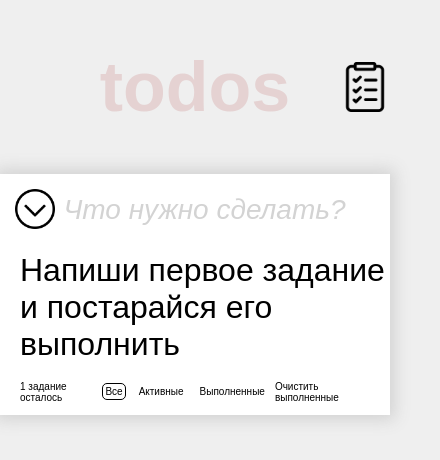
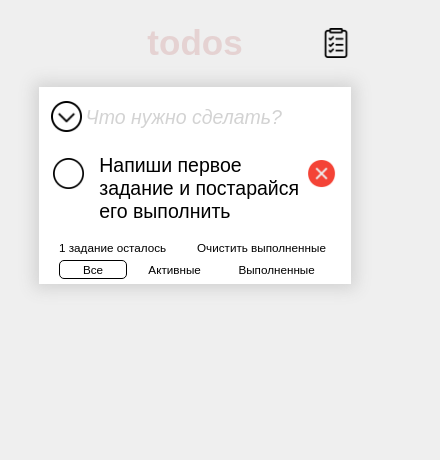
Before and after one commit to OmnicolorYT/ReactTodo, a React (Create React App) app: page / in a window 390 px wide. Shown: the top 460 px of the page, 440 px wide, since content can reach past the window. Built offline with nearby package versions, Linux system fonts and the light colour scheme.

Commit message:
mobile-viewport fix (23.07)

```diff
--- a/src/App.scss
+++ b/src/App.scss
@@ -1,13 +1,20 @@
+$desktop: 540px;
+
 body {
   padding: 0;
-  width: 500px;
   margin: 0 auto 20px;
   font-family: sans-serif;
   background-color: #efefef;
 }
 
-@media(max-width: 540px) {
+@media(min-width: $desktop) {
   body {
-    width: 100%;
+    width: 500px;
   }
 }
+
+@media(max-width: $desktop) {
+  body {
+    width: 80%;
+  }
+}
--- a/src/components/Footer/Footer.js
+++ b/src/components/Footer/Footer.js
@@ -20,7 +20,7 @@ function Footer() {
 
     return (
         <div className={styles.footer}>
-            <p className="counter">{pluralizedCountStr}</p>
+            <p className={styles.counter}>{pluralizedCountStr}</p>
             <div className={styles.buttons}>
                 <a className={cx({checked: sort === 'ALL'})} onClick={() => dispatch(switchSort('ALL'))} href='#'>Все</a>
                 <a className={cx({checked: sort === 'ACTIVE'})} onClick={() => dispatch(switchSort('ACTIVE'))} href='#'>Активные</a>
--- a/src/components/Footer/Footer.module.scss
+++ b/src/components/Footer/Footer.module.scss
@@ -1,11 +1,9 @@
+$desktop: 540px;
+
 .footer {
-  display: flex;
-  padding-left: 10px;
-  padding-right: 10px;
   width: 100%;
   justify-content: space-between;
   align-items: center;
-  font-size: 10px;
 }
 
 .footer p {
@@ -21,10 +19,8 @@
 }
 
 .buttons {
-  display: flex;
   justify-content: space-between;
   align-items: center;
-  height: 14px;
 }
 
 .footer > a:hover {
@@ -33,10 +29,6 @@
 
 .footer .buttons a {
   box-sizing: border-box;
-  margin-left: 5px;
-  margin-right: 5px;
-  border-radius: 5px;
-  padding: 2px;
 }
 
 .footer .buttons a:not(.checked) {
@@ -50,3 +42,57 @@ a.checked {
 .footer .buttons a:not(.checked):hover {
   border: 1px solid grey;
 }
+
+@media(min-width: $desktop) {
+  .footer {
+    display: flex;
+    padding-left: 10px;
+    padding-right: 10px;
+    font-size: 10px;
+  }
+
+  .footer .buttons a {
+    margin-left: 5px;
+    margin-right: 5px;
+    border-radius: 5px;
+    padding: 2px;
+  }
+
+  .buttons {
+    display: flex;
+    height: 14px;
+  }
+}
+
+@media(max-width: $desktop) {
+  .footer {
+    display: grid;
+    grid-template-areas:
+      "counter clear-all"
+      "buttons buttons";
+    padding-left: 10px;
+    padding-right: 10px;
+    font-size: 3vw;
+    grid-template-columns: 50% 50%;
+    grid-auto-rows: auto;
+    row-gap: 1vw;
+  }
+
+  .footer .buttons a {
+    border-radius: 5px;
+    padding: 2px;
+    text-align: center;
+  }
+
+  .footer .counter {
+    grid-area: counter;
+  }
+
+  .buttons {
+    grid-area: buttons;
+    display: grid;
+    height: 14px;
+    grid-template-columns: 25% 25% 40%;
+    column-gap: 3%;
+  }
+}
--- a/src/components/Header/Header.module.scss
+++ b/src/components/Header/Header.module.scss
@@ -1,3 +1,5 @@
+$desktop: 540px;
+
 header {
   width: 100%;
   margin-left: auto;
@@ -7,10 +9,8 @@ header {
 h1 {
   width: 100%;
   text-align: center;
-  font-size: 70px;
   color: rgba(175, 47, 47, 0.15);
   background: url("../../../public/Header_images/to-do-list.png") no-repeat center right;
-  background-size: 50px 50px;
   -moz-transition: all 0.3s ease;
   -o-transition: all 0.3s ease;
   -webkit-transition: all 0.3s ease;
@@ -19,3 +19,17 @@ h1 {
 h1:hover {
   background-image: url("../../../public/Header_images/to-do-list-hover.png");
 }
+
+@media(min-width: $desktop) {
+  h1 {
+    font-size: 70px;
+    background-size: 50px 50px;
+  }
+}
+
+@media(max-width: $desktop) {
+  h1 {
+    font-size: 35px;
+    background-size: 30px 30px;
+  }
+}
--- a/src/components/MainTodo/MainTodo.module.scss
+++ b/src/components/MainTodo/MainTodo.module.scss
@@ -1,3 +1,5 @@
+$desktop: 540px;
+
 .todo {
   width: 100%;
   margin-right: auto;
@@ -17,3 +19,9 @@
 .todo:hover {
   box-shadow: 0 0 25px 10px lightgrey;
 }
+
+@media(min-width: $desktop) {
+}
+
+@media(max-width: $desktop) {
+}
--- a/src/components/TodoInput/TodoInput.module.scss
+++ b/src/components/TodoInput/TodoInput.module.scss
@@ -1,11 +1,10 @@
+$desktop: 540px;
+
 .toggleAll {
-  width: 50px;
-  height: 50px;
   margin: 0;
   -webkit-appearance: none;
   border: none;
   background: url("../../../public/Todoinput_images/ckeck_all.png") no-repeat center center;
-  background-size: 40px 40px;
   cursor: pointer;
   -moz-transition: all 0.1s ease;
   -o-transition: all 0.1s ease;
@@ -17,16 +16,9 @@
   width: 100%;
 }
 
-.toggleAll:hover {
-  background-size: 45px 45px;
-}
-
 .newTodo {
-  height: 50px;
-  width: 85%;
   margin-left: auto;
   border: none;
-  font-size: 28px;
   font-style: italic;
   color: lightgrey;
 }
@@ -39,3 +31,39 @@
   outline: none;
   color: black;
 }
+
+@media(min-width: $desktop) {
+  .toggleAll {
+    width: 50px;
+    height: 50px;
+    background-size: 40px 40px;
+  }
+
+  .toggleAll:hover {
+    background-size: 45px 45px;
+  }
+
+  .newTodo {
+    height: 50px;
+    width: 85%;
+    font-size: 28px;
+  }
+}
+
+@media(max-width: $desktop) {
+  .toggleAll {
+    width: 10vw;
+    height: 10vw;
+    background-size: 8vw 8vw;
+  }
+
+  .toggleAll:hover {
+    background-size: 9vw 9vw;
+  }
+
+  .newTodo {
+    height: 10vw;
+    width: 65vw;
+    font-size: 5vw;
+  }
+}
--- a/src/components/TodoItem/TodoItem.module.scss
+++ b/src/components/TodoItem/TodoItem.module.scss
@@ -1,3 +1,5 @@
+$desktop: 540px;
+
 li {
   width: 100%;
   padding: 0;
@@ -14,20 +16,8 @@ li {
 }
 
 .item div {
+  width: 100%;
   display: flex;
-}
-
-.item p {
-  width: 370px;
-  padding-right: 50px;
-}
-
-.item:hover p {
-  padding-right: 0;
-}
-
-.item:hover .destroy:not(.hidden) {
-  display: block;
 }
 
 .item.done .toggle {
@@ -40,26 +30,16 @@ li {
 }
 
 .toggle {
-  width: 50px;
-  height: 50px;
-  margin: 0 10px 0 0;
   -webkit-appearance: none;
   border: none;
   background: url("../../../public/Todoitem_images/active.png") no-repeat center center;
-  background-size: 40px 40px;
   cursor: pointer;
   -moz-transition: all 0.1s ease;
   -o-transition: all 0.1s ease;
   -webkit-transition: all 0.1s ease;
 }
 
-.toggle:hover {
-  background-size: 45px 45px;
-}
-
 li p {
-  width: 420px;
-  font-size: 32px;
   margin-top: auto;
   margin-bottom: auto;
   word-wrap: break-word;
@@ -67,14 +47,10 @@ li p {
 }
 
 .destroy {
-  display: none;
-  width: 50px;
-  height: 50px;
   margin: 0;
   border: none;
   padding: 0;
   background: url("../../../public/Todoitem_images/delete.png") no-repeat center center;
-  background-size: 40px 40px;
   cursor: pointer;
   -moz-transition: all 0.3s ease;
   -o-transition: all 0.3s ease;
@@ -86,7 +62,84 @@ li p {
 }
 
 .edit {
-  width: 90%;
   color: black;
-  font-size: 32px;
 }
+
+@media(min-width: $desktop) {
+  .item p {
+    width: 370px;
+    padding-right: 50px;
+  }
+
+  .toggle {
+    width: 50px;
+    height: 50px;
+    margin: 0 10px 0 0;
+    background-size: 40px 40px;
+  }
+
+  .toggle:hover {
+    background-size: 45px 45px;
+  }
+
+  li p {
+    width: 420px;
+    font-size: 32px;
+  }
+
+  .destroy {
+    display: none;
+    width: 50px;
+    height: 50px;
+    background-size: 40px 40px;
+  }
+
+  .item:hover .destroy:not(.hidden) {
+    display: block;
+  }
+
+  .item:hover p {
+    padding-right: 0;
+  }
+
+  .edit {
+    width: 90%;
+    font-size: 32px;
+  }
+}
+
+@media(max-width: $desktop) {
+  .item div {
+    width: 62vw;
+  }
+
+  .item p {
+    width: 52vw;
+  }
+
+  .toggle {
+    width: 10vw;
+    height: 10vw;
+    margin: 0 2vw 0 0;
+    background-size: 8vw 8vw;
+  }
+
+  .toggle:hover {
+    background-size: 9vw 9vw;
+  }
+
+  li p {
+    font-size: 5vw;
+  }
+
+  .destroy {
+    width: 10vw;
+    height: 10vw;
+    background-size: 8vw 8vw;
+  }
+
+  .edit {
+    width: 60vw;
+    font-size: 5vw;
+  }
+}
--- a/src/components/TodoList/TodoList.module.scss
+++ b/src/components/TodoList/TodoList.module.scss
@@ -1,4 +1,12 @@
+$desktop: 540px;
+
 .todoList {
   width: 100%;
   padding: 0;
 }
+
+@media(min-width: $desktop) {
+}
+
+@media(max-width: $desktop) {
+}
```
